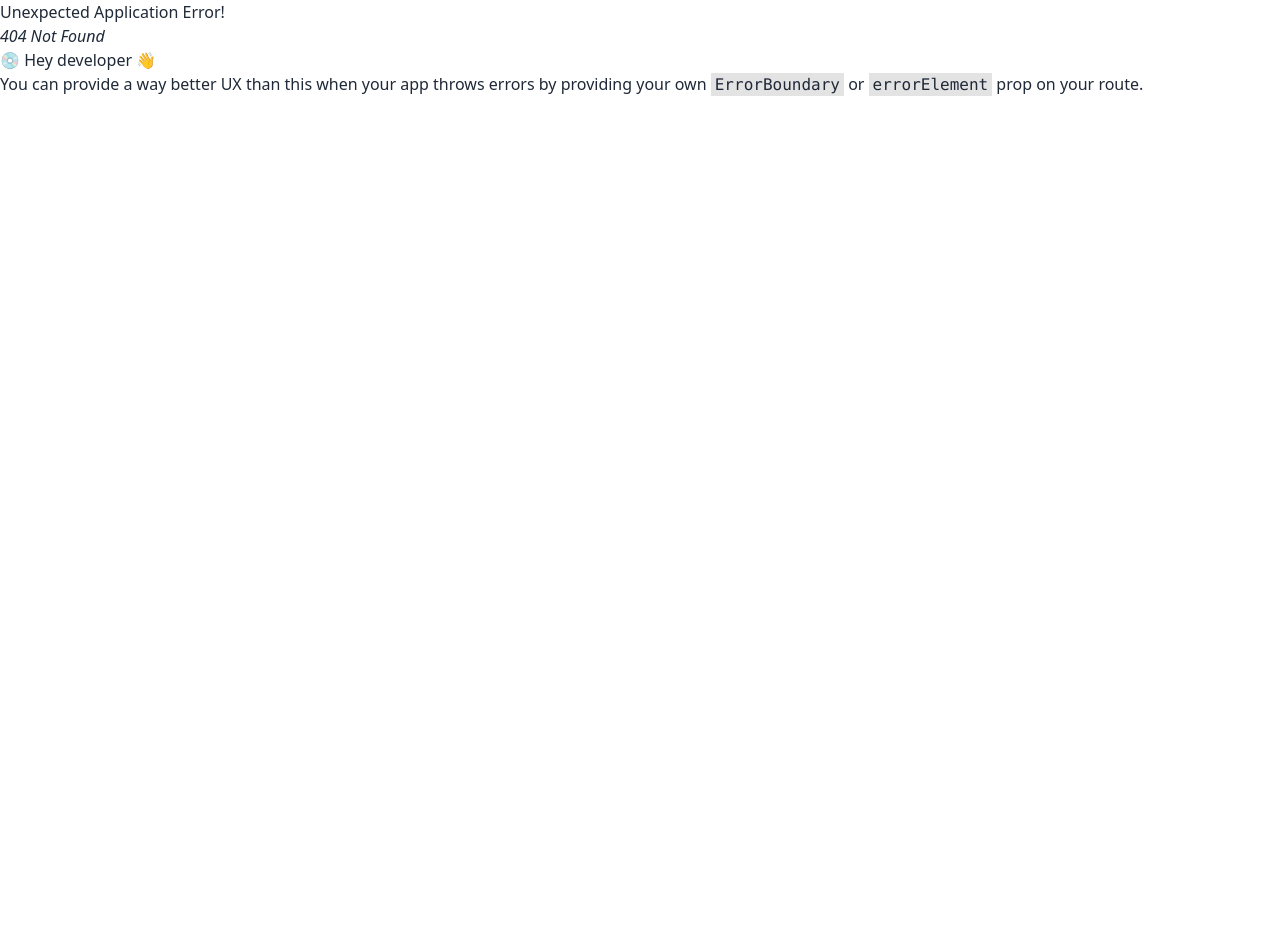
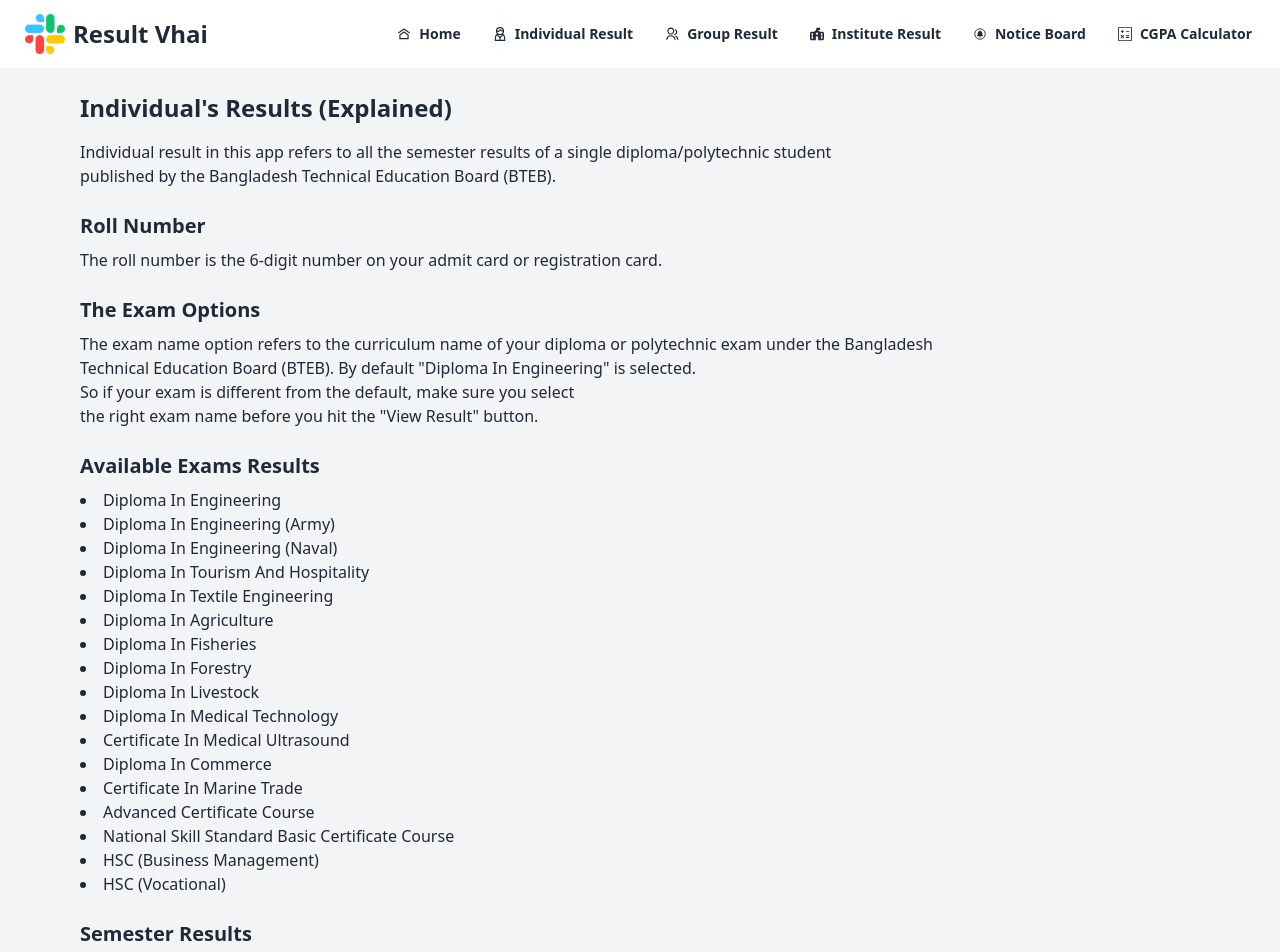
Before and after one commit to jahidul2004/result-vhai, a React (Vite) app: page /guideline in a window 1280 px wide. Before the commit this address had no page. Shown: the top 952 px of the page. Before the commit the page ends 800 px from the top, so only its background shows below. Built offline with nearby package versions, Linux system fonts and the light colour scheme.

Commit message:
Guideline page added.

```diff
--- a/src/pages/InsividualResult/IndividualResult.jsx
+++ b/src/pages/InsividualResult/IndividualResult.jsx
@@ -1,25 +1,31 @@
 import Lottie from "lottie-react";
 import individualLottie from "../../assets/lottie/ind.json";
+import { NavLink } from "react-router-dom";
 
 const IndividualResult = () => {
     return (
+        <div>
             <div className="hero bg-base-200 min-h-screen">
                 <div className="hero-content flex-col lg:flex-row-reverse">
                     <div className="text-center lg:text-left w-full md:w-1/2 md:ml-20">
                         <Lottie animationData={individualLottie}></Lottie>
                     </div>
-                <div className="card bg-base-100 w-full shrink-0 shadow-2xl md:w-1/2 md:mr-20">
+                    <div className="card bg-base-100 w-full max-w-sm shrink-0 shadow-2xl md:w-1/2 md:mr-20">
                         <form className="card-body w-full">
                             <div className="form-control">
                                 <label className="label">
-                                <span className="label-text">Exam Type</span>
+                                    <span className="label-text">
+                                        Exam Type
+                                    </span>
                                 </label>
                                 <select
                                     className="border border-[#00000031] p-3 rounded-lg"
                                     name=""
                                     id=""
                                 >
-                                <option value="">Diploma In Engineering</option>
+                                    <option value="">
+                                        Diploma In Engineering
+                                    </option>
                                     <option value="">
                                         Diploma In Textile Engineering
                                     </option>
@@ -32,12 +38,18 @@ const IndividualResult = () => {
                                     <option value="">
                                         Diploma In Tourism and Hospitality
                                     </option>
-                                <option value="">Diploma In Agriculture</option>
-                                <option value="">Diploma In Fisheries</option>
+                                    <option value="">
+                                        Diploma In Agriculture
+                                    </option>
+                                    <option value="">
+                                        Diploma In Fisheries
+                                    </option>
                                     <option value="">
                                         Diploma In Medical Technology
                                     </option>
-                                <option value="">Diploma In Commerce</option>
+                                    <option value="">
+                                        Diploma In Commerce
+                                    </option>
                                     <option value="">HSC (Vocational)</option>
                                     <option value="">
                                         HSC (Business Management)
@@ -46,7 +58,9 @@ const IndividualResult = () => {
                             </div>
                             <div className="form-control">
                                 <label className="label">
-                                <span className="label-text">Regulation</span>
+                                    <span className="label-text">
+                                        Regulation
+                                    </span>
                                 </label>
                                 <select
                                     className="border border-[#00000031] p-3 rounded-lg"
@@ -70,6 +84,15 @@ const IndividualResult = () => {
                                     required
                                 />
                             </div>
+                            <p className="mt-2">
+                                Show individual result{" "}
+                                <NavLink
+                                    className="font-bold"
+                                    to={"/guideline"}
+                                >
+                                    Guideline
+                                </NavLink>
+                            </p>
                             <div className="form-control mt-6">
                                 <button className="hover:text-[#357ef0] btn bg-[#357ef0] text-white font-bold">
                                     Show Result
@@ -79,6 +102,7 @@ const IndividualResult = () => {
                     </div>
                 </div>
             </div>
+        </div>
     );
 };
 
--- /dev/null
+++ b/src/pages/guidline/GuidLine.jsx
@@ -0,0 +1,110 @@
+const GuidLine = () => {
+    return (
+        <div>
+            <div className="p-6 bg-gray-100 text-gray-800 px-20">
+                <h1 className="text-2xl font-bold mb-4">
+                    Individual's Results (Explained)
+                </h1>
+                <p className="mb-4">
+                    Individual result in this app refers to all the semester
+                    results of a single diploma/polytechnic student <br /> published by
+                    the Bangladesh Technical Education Board (BTEB).
+                </p>
+
+                <h2 className="text-xl font-semibold mt-6 mb-2">Roll Number</h2>
+                <p className="mb-4">
+                    The roll number is the 6-digit number on your admit card or
+                    registration card.
+                </p>
+
+                <h2 className="text-xl font-semibold mt-6 mb-2">
+                    The Exam Options
+                </h2>
+                <p className="mb-4">
+                    The exam name option refers to the curriculum name of your
+                    diploma or polytechnic exam under the Bangladesh <br /> Technical
+                    Education Board (BTEB). By default "Diploma In Engineering"
+                    is selected. <br /> So if your exam is different from the default,
+                    make sure you select <br /> the right exam name before you hit the
+                    "View Result" button.
+                </p>
+
+                <h2 className="text-xl font-semibold mt-6 mb-2">
+                    Available Exams Results
+                </h2>
+                <ul className="list-disc list-inside mb-4">
+                    <li>Diploma In Engineering</li>
+                    <li>Diploma In Engineering (Army)</li>
+                    <li>Diploma In Engineering (Naval)</li>
+                    <li>Diploma In Tourism And Hospitality</li>
+                    <li>Diploma In Textile Engineering</li>
+                    <li>Diploma In Agriculture</li>
+                    <li>Diploma In Fisheries</li>
+                    <li>Diploma In Forestry</li>
+                    <li>Diploma In Livestock</li>
+                    <li>Diploma In Medical Technology</li>
+                    <li>Certificate In Medical Ultrasound</li>
+                    <li>Diploma In Commerce</li>
+                    <li>Certificate In Marine Trade</li>
+                    <li>Advanced Certificate Course</li>
+                    <li>National Skill Standard Basic Certificate Course</li>
+                    <li>HSC (Business Management)</li>
+                    <li>HSC (Vocational)</li>
+                </ul>
+
+                <h2 className="text-xl font-semibold mt-6 mb-2">
+                    Semester Results
+                </h2>
+                <p className="mb-4">
+                    A single semester could contain multiple results. But each
+                    result will have a publish date on top of it. And only the <br />
+                    latest result is your final result for the semester.
+                    Previous results are just history. <br /> So don’t get confused if
+                    you had referred in previous results.
+                </p>
+
+                <h2 className="text-xl font-semibold mt-6 mb-2">
+                    Referred Subjects
+                </h2>
+                <p className="mb-4">
+                    Every subject on the referred subject list contains the
+                    subject code at the beginning, then the subject name, <br /> and at
+                    last the failure type of the subject wrapping in brackets.
+                </p>
+
+                <h2 className="text-xl font-semibold mt-6 mb-2">
+                    GPA is not published (Explained)
+                </h2>
+                <p className="mb-4">
+                    Let’s say someone has failed in a subject in the 6th
+                    semester and passed the referred subject in the next
+                    semester (7th). <br /> They will get the result of the current
+                    semester (7th), but not the GPA of the previous semester
+                    (6th), <br /> although they have passed in the 6th semester. In
+                    that case, you can contact your institute for the GPA.
+                </p>
+
+                <h2 className="text-xl font-semibold mt-6 mb-2">
+                    Referred in the previous semester
+                </h2>
+                <p className="mb-4">
+                    If someone is still unable to pass any subject of the
+                    previous semester, they will not get the GPA of the current
+                    semester. <br /> To get GPA in a semester, you can't have any
+                    referred subject in any semester.
+                </p>
+
+                <h2 className="text-xl font-semibold mt-6 mb-2">
+                    Subjects yet to pass
+                </h2>
+                <p className="mb-4">
+                    The subjects that are included in your latest result are yet
+                    to pass. In this case, the red color subjects are
+                    highlighted from their own semesters.
+                </p>
+            </div>
+        </div>
+    );
+};
+
+export default GuidLine;
--- a/src/router/Router.jsx
+++ b/src/router/Router.jsx
@@ -2,6 +2,7 @@ import { createBrowserRouter } from "react-router-dom";
 import MainLayout from "../layout/mainLayout/MainLayout";
 import Banner from "../pages/Banner/Banner";
 import IndividualResult from "../pages/InsividualResult/IndividualResult";
+import GuidLine from "../pages/guidline/GuidLine";
 
 const router = createBrowserRouter([
     {
@@ -15,6 +16,10 @@ const router = createBrowserRouter([
             {
                 path:'/individualResult',
                 element:<IndividualResult></IndividualResult>
+            },
+            {
+                path:'/guideline',
+                element:<GuidLine></GuidLine>
             }
         ]
     },
```
Lines whose indentation alone changed are shown as unchanged.
